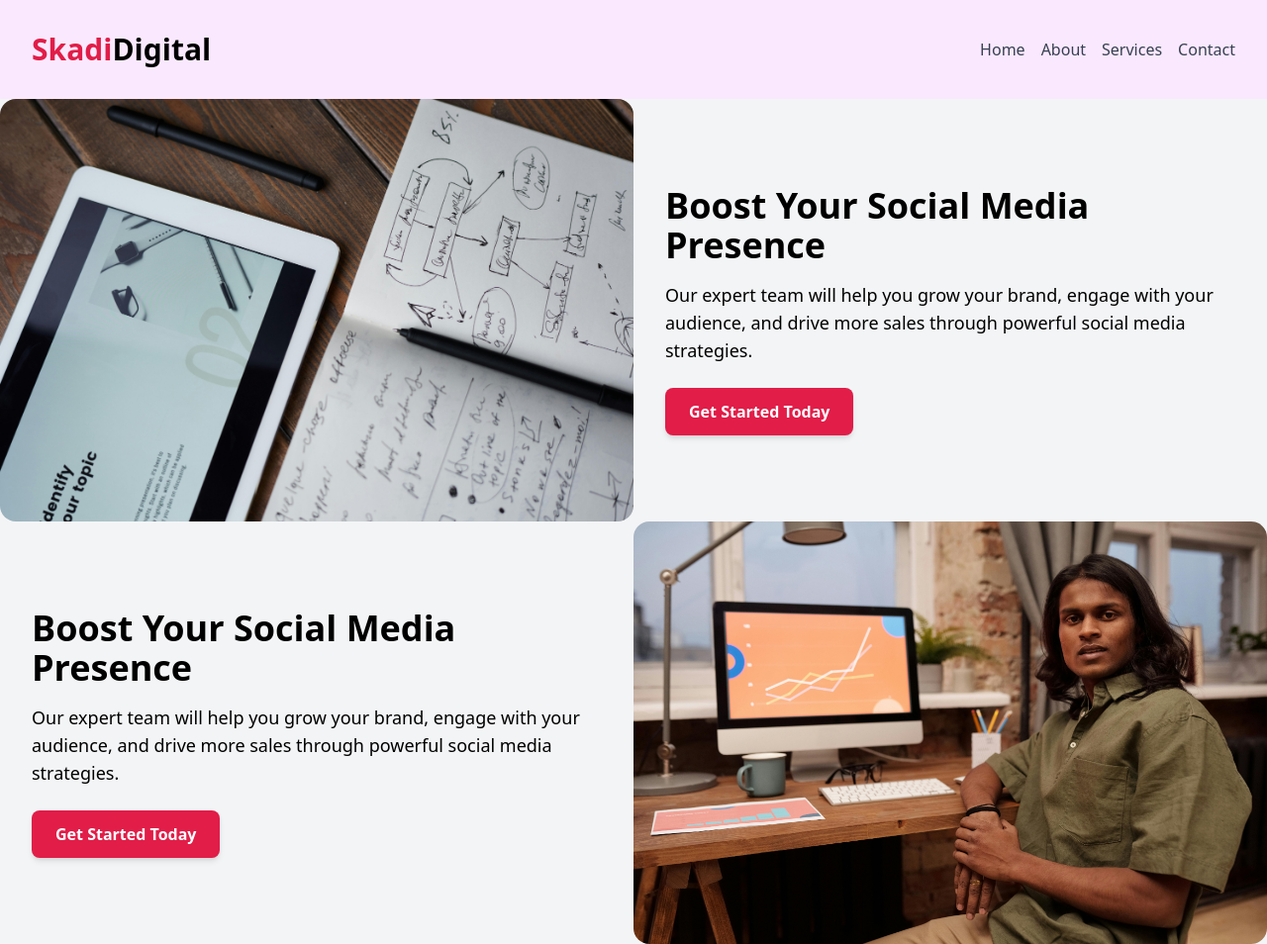
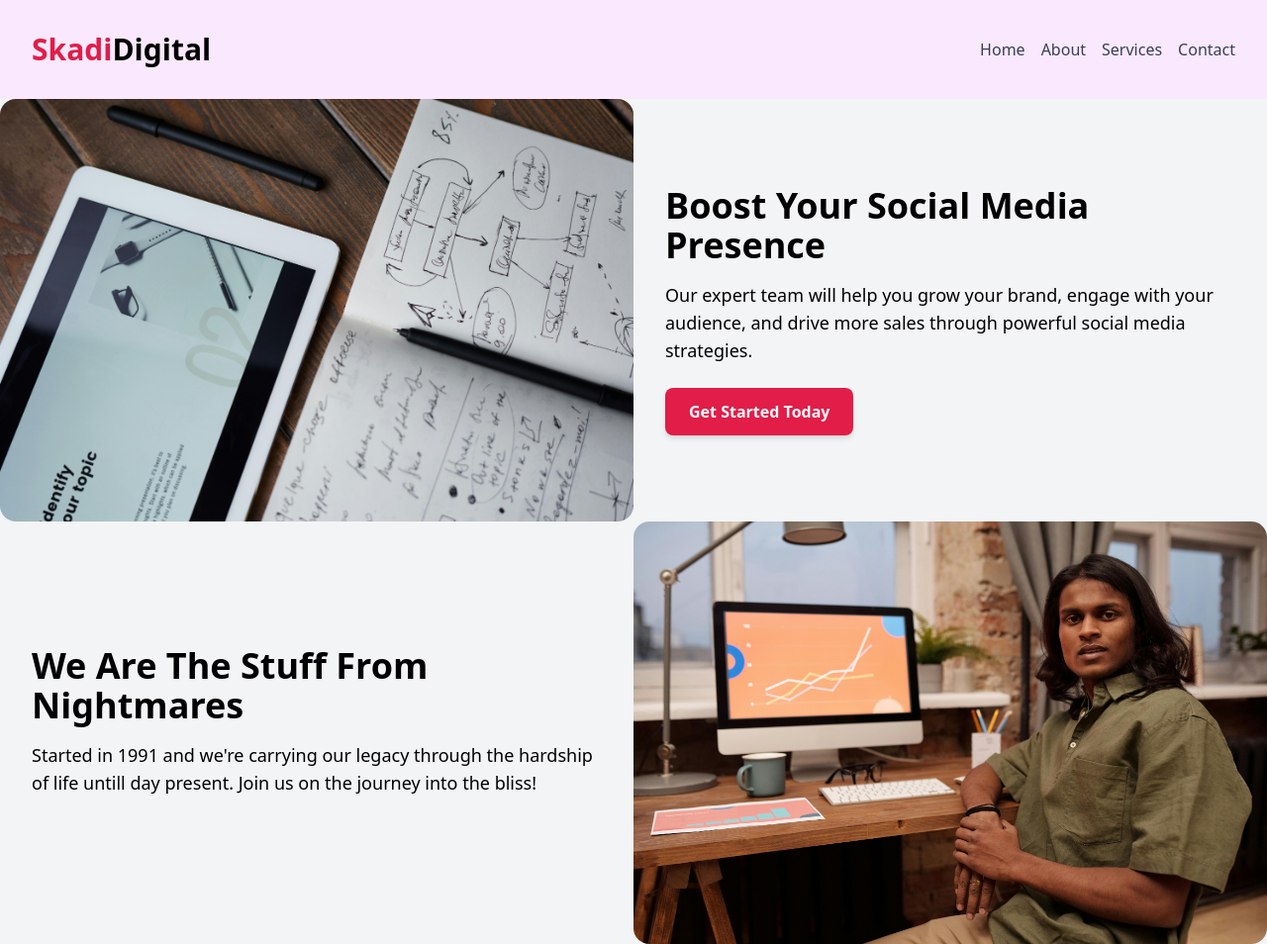
Before and after one commit to olivierldn/test1, a website: page index.html in a window 1280 px wide. Shown: the whole page at 99% size. Drawn offline with Linux system fonts and the light colour scheme.

Commit message:
Update index.html

```diff
--- a/index.html
+++ b/index.html
@@ -61,11 +61,11 @@
   <!-- Right Section: Call to Action -->
   <div class="lg:w-1/2 flex items-center justify-center bg-gray-100 p-8">
       <div class="text-center lg:text-left">
-          <h1 class="text-4xl font-bold mb-4">Boost Your Social Media Presence</h1>
-          <p class="text-lg mb-6">Our expert team will help you grow your brand, engage with your audience, and drive more sales through powerful social media strategies.</p>
-          <button class="px-6 py-3 bg-rose-600 text-white font-semibold rounded-lg shadow-md hover:bg-rose-800 transition duration-300">
+          <h1 class="text-4xl font-bold mb-4">We Are The Stuff From Nightmares</h1>
+          <p class="text-lg mb-6">Started in 1991 and we're carrying our legacy through the hardship of life untill day present. Join us on the journey into the bliss!</p>
+<!--           <button class="px-6 py-3 bg-rose-600 text-white font-semibold rounded-lg shadow-md hover:bg-rose-800 transition duration-300">
               Get Started Today
-          </button>
+          </button> -->
       </div>
   </div>
 </div>
```
